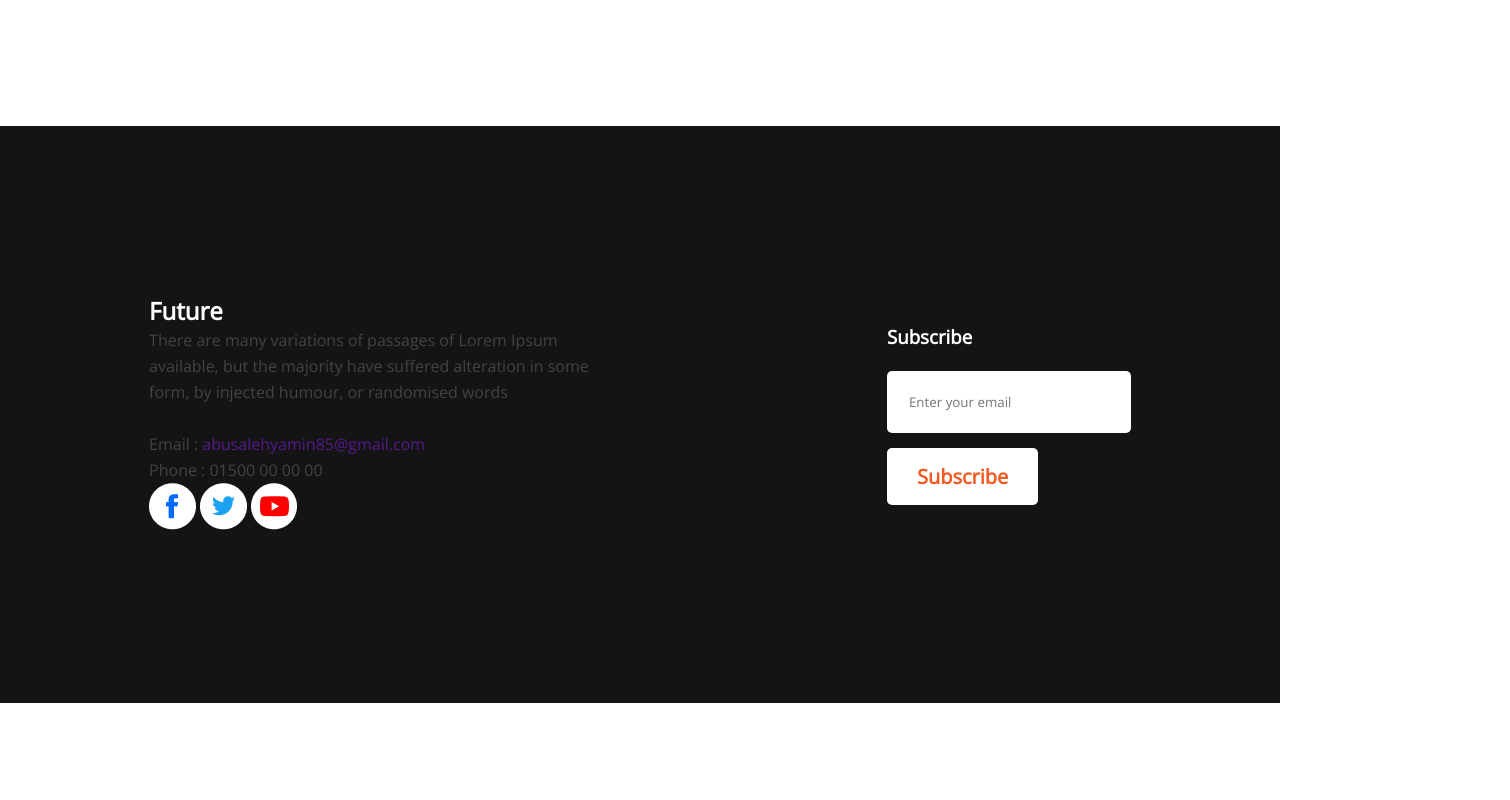
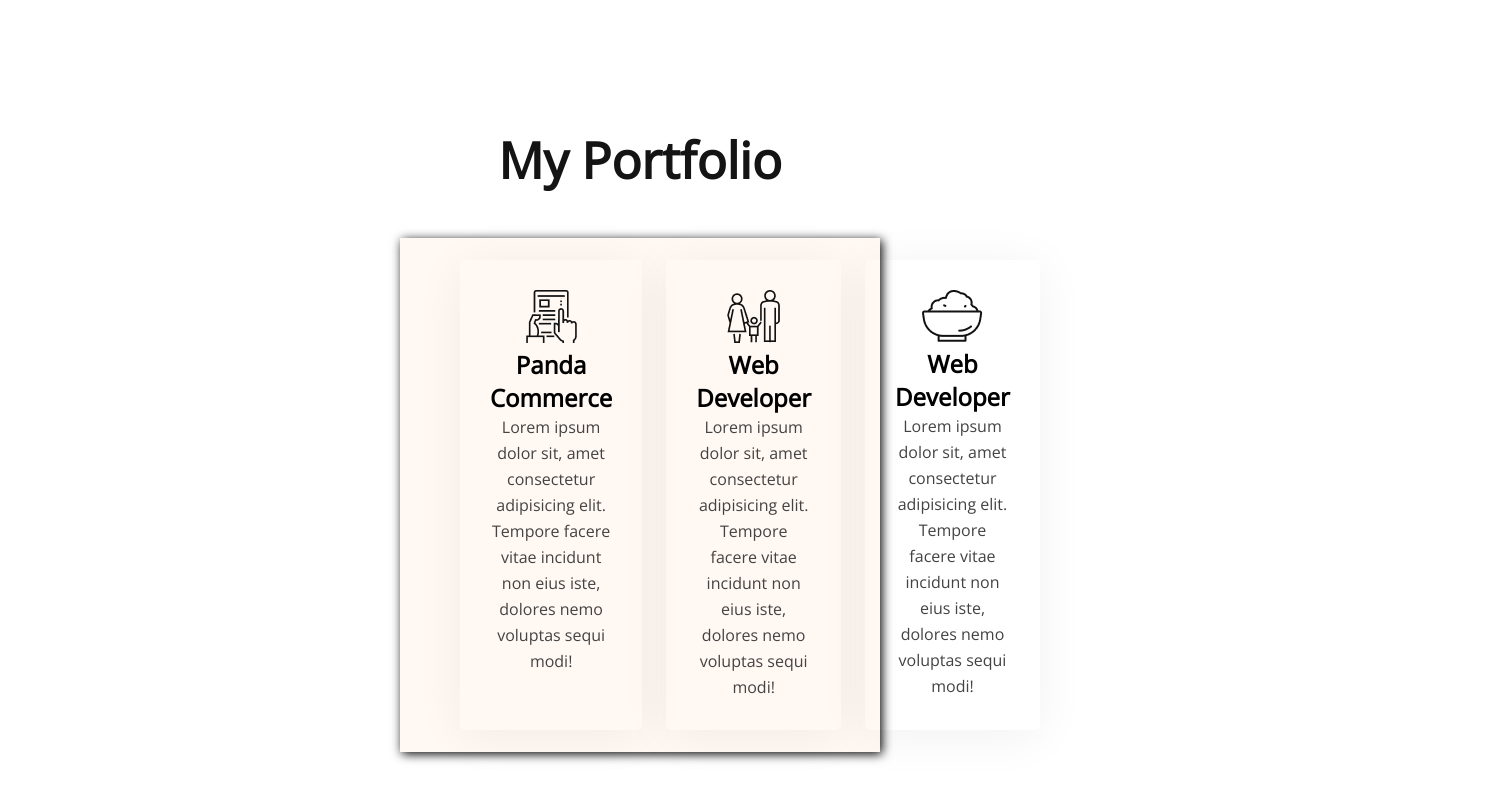
Before and after one commit to bdesigneryamin/newme, a plain HTML site: page index.html in a window 1280 px wide. Shown: the part 2480-3280 px from the top of the page, 1510 px wide, since content can reach past the window. Before the commit the page ends 3183 px from the top, so only its background shows below. Drawn offline with nearby package versions, Linux system fonts and the light colour scheme.

Commit message:
footer section add

```diff
--- a/index.html
+++ b/index.html
@@ -75,6 +75,7 @@
                 </div>
             </div>
         </section>
+        <!-- positive mindset is start -->
         <section class="positive-mindset">
             <div class="overlay"></div>
             <div class="pm-text">
@@ -82,10 +83,28 @@
                 ">Awlays keep a positive <br> mindset</h2> <br>
                 <button class="btn-white">call Now</button>
             </div>
+        </section>
+        <!-- My portfolio is start -->
 
-
-
-
+        <section class="my-portfolio">
+            <h2 class="mp-title h2">My Portfolio</h2> <br> <br>
+            <div class="portfolio-box">
+                <div class="box-detail">
+                    <img src="images/icons/Frame-1.png" alt="">
+                    <h2>Panda Commerce</h2>
+                    <p class="desc">Lorem ipsum dolor sit, amet consectetur adipisicing elit. Tempore facere vitae incidunt non eius iste, dolores nemo voluptas sequi modi!</p>
+                </div>
+                <div class="box-detail">
+                    <img src="images/icons/shelter.png" alt="">
+                    <h2>Web Developer</h2>
+                    <p class="desc">Lorem ipsum dolor sit, amet consectetur adipisicing elit. Tempore facere vitae incidunt non eius iste, dolores nemo voluptas sequi modi!</p>
+                </div>
+                <div class="box-detail">
+                    <img src="images/icons/food.png" alt="">
+                    <h2>Web Developer</h2>
+                    <p class="desc">Lorem ipsum dolor sit, amet consectetur adipisicing elit. Tempore facere vitae incidunt non eius iste, dolores nemo voluptas sequi modi!</p>
+                </div>
+            </div>
         </section>
         <!-- Bottom section is start -->
         <section class="future">
@@ -111,8 +130,9 @@
             </div>
         </section>
     </main>
-    <footer>
-
+    <!-- footer section is start -->
+    <footer class="footer">
+        <small>Copyright © 2021 Yamin Saleh All Rights Reserved</small>
     </footer>
 
 </body>
--- a/style.css
+++ b/style.css
@@ -2,9 +2,7 @@
     margin: 0;
     font-family: 'Open Sans', sans-serif;
 }
-.title{
 
-}
 .desc{
     font-size: 16px;
     color: #444343;
@@ -15,6 +13,7 @@
     font-size: 50px;
     color: #151414;
 }
+/* banner section is start */
 .banner-section{
     background-image: url(images/banner/banner2.png);
     height: 100vh;
@@ -36,7 +35,6 @@
 font-size: 65px;
 font-weight: 900px;
 }
-.banner-desc{}
 .main-btn{
     padding: 20px 35px;
     background: #f15b22;
@@ -77,15 +75,15 @@ font-weight: 900px;
     background-image: url(images/watch.png);
     background-repeat: no-repeat;
     margin: 130px 230px;
+    position: relative;
     /* justify-content: center;
     align-items: center; */
 
 }
 .pm-text{
     padding: 40px;
-    z-index: 2;
-
-
+    z-index: 1;
+    color: white;
 }
 .btn-white{
     padding: 15px 30px;
@@ -106,6 +104,34 @@ font-weight: 900px;
     min-height: 300px;
     position: absolute;
 }
+/* My portfolio styles */
+.my-portfolio{
+    padding: 0 400px;
+    margin-bottom: 130px;
+}
+.mp-title{
+    justify-content: center;
+    align-items: center;
+    display: flex;
+}
+.portfolio-box{
+    text-align: center;
+    display: flex;
+    padding: 22px 60px;
+    gap: 24px;
+    box-shadow: 2px 2px 10px;
+    background: #FFF8F3;
+}
+.box-detail{
+    border-radius: 5px;
+    padding: 30px;
+    box-shadow: 0px 6px 50px rgba(0, 0, 0, 0.06);
+    -webkit-border-radius: 5px;
+    -moz-border-radius: 5px;
+    -ms-border-radius: 5px;
+    -o-border-radius: 5px;
+}
+
 /* Future section styles */
 .future{
     display: flex;
@@ -114,6 +140,7 @@ font-weight: 900px;
     background: #151414;
     color: white;
     height: 577px
+
 }
 .email{
     text-decoration: none;
@@ -125,8 +152,21 @@ font-weight: 900px;
     border-radius: 5px;
     width: 200px;
     margin-bottom: 15px;
+
     -webkit-border-radius: 5px;
     -moz-border-radius: 5px;
     -ms-border-radius: 5px;
     -o-border-radius: 5px;
 }
+
+
+/* footer section styles */
+.footer{
+    height: 50px;
+    text-align: center;
+    justify-content: center;
+    align-items: center;
+    display: flex;
+    background: #f15b22;
+    color: white;
+}
```
Also changed, not shown: images/78fe985a9dc1f44936492dd9e38da7b7.jpg (added), images/8d45af1de326ec94f7dd873c5cd7b055.png (added), images/icons/Frame-1.png (added), images/icons/food.png (added), images/icons/shelter.png (added), images/maxresdefault.jpg (added), images/portfolio.png (added).
